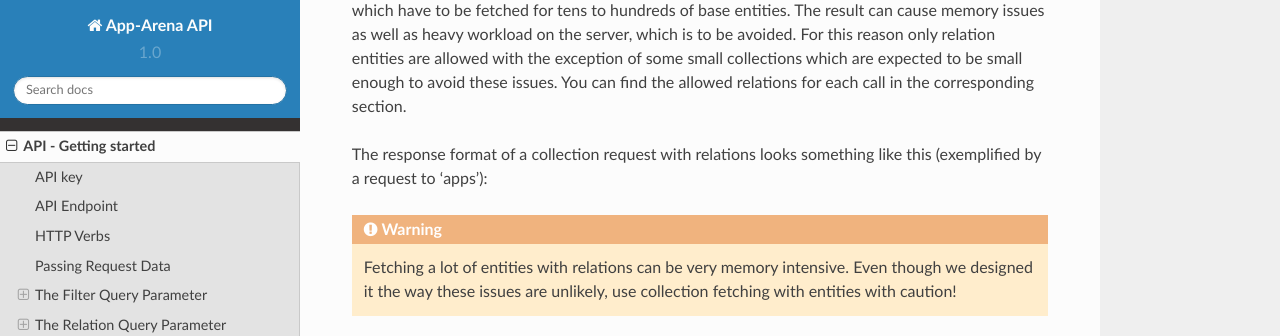
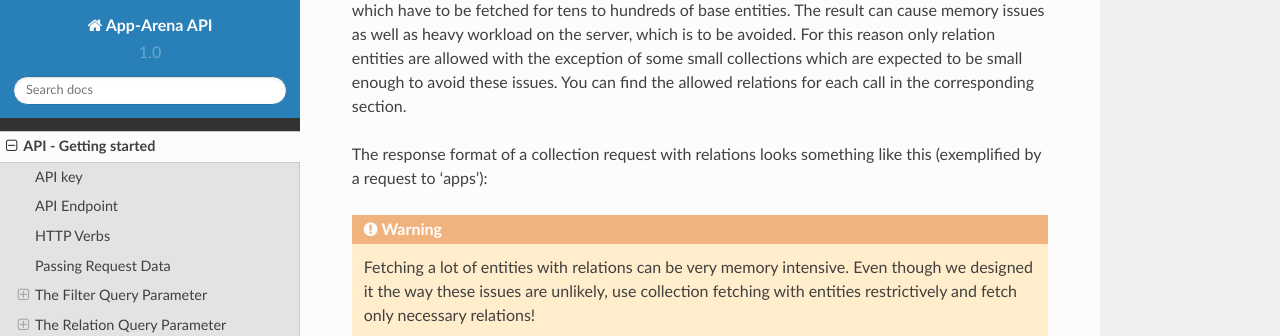
Before and after one commit to apparena/docs, a Sphinx documentation site: the page built from docs/api/001-index.rst, in a window 1280 px wide and 900 px high, scrolled down 6385 px, cut to the strip 0-336 px from the top of the window. Built offline with Sphinx 7.4.7 and the Read the Docs theme 2.0.0, drawn with Linux system fonts in a browser that asks for light colours.

Commit message:
AM-817 API documentation

```diff
--- a/docs/api/001-index.rst
+++ b/docs/api/001-index.rst
@@ -269,7 +269,7 @@
 
 The response format of a collection request with relations looks something like this (exemplified by a request to 'apps'):
 
-.. Warning:: Fetching a lot of entities with relations can be very memory intensive. Even though we designed it the way these issues are unlikely, use collection fetching with entities with caution!
+.. Warning:: Fetching a lot of entities with relations can be very memory intensive. Even though we designed it the way these issues are unlikely, use collection fetching with entities restrictively and fetch only necessary relations!
 
 .. http:response:: Example request body
 
```
